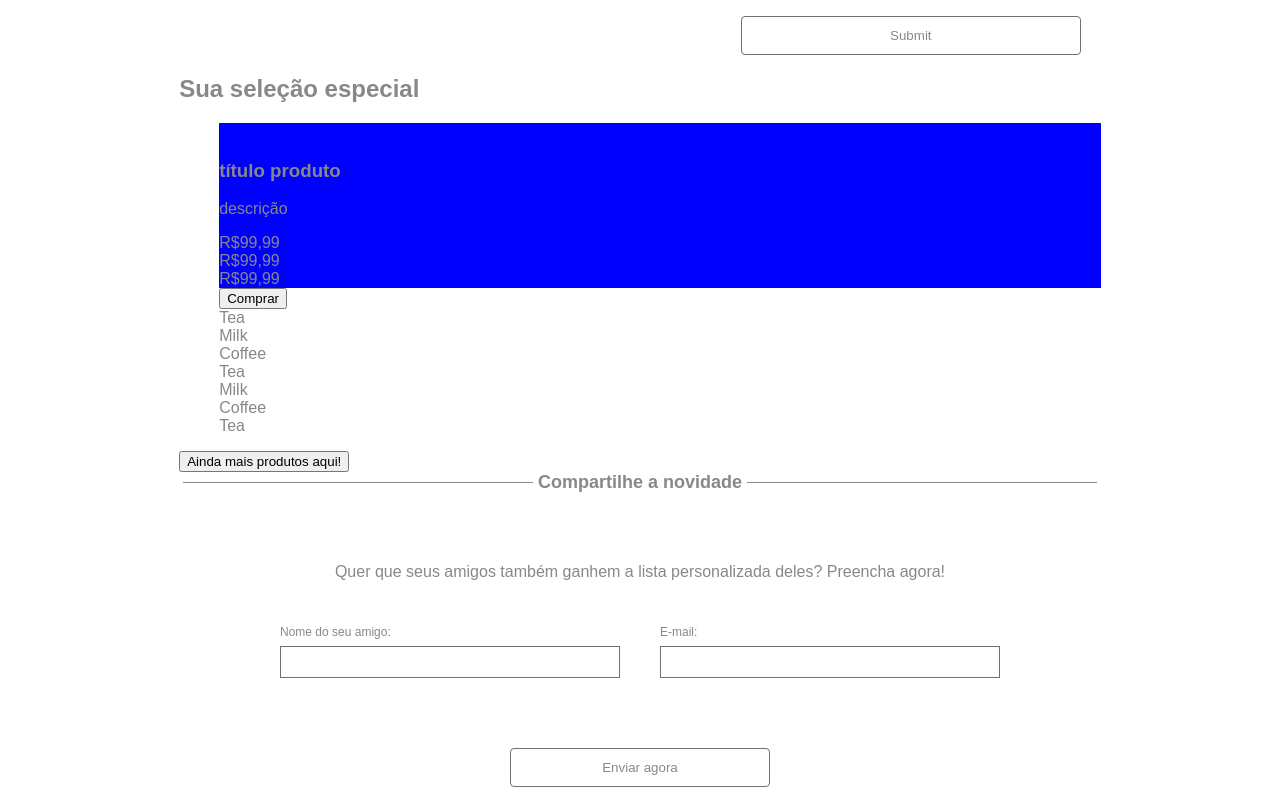
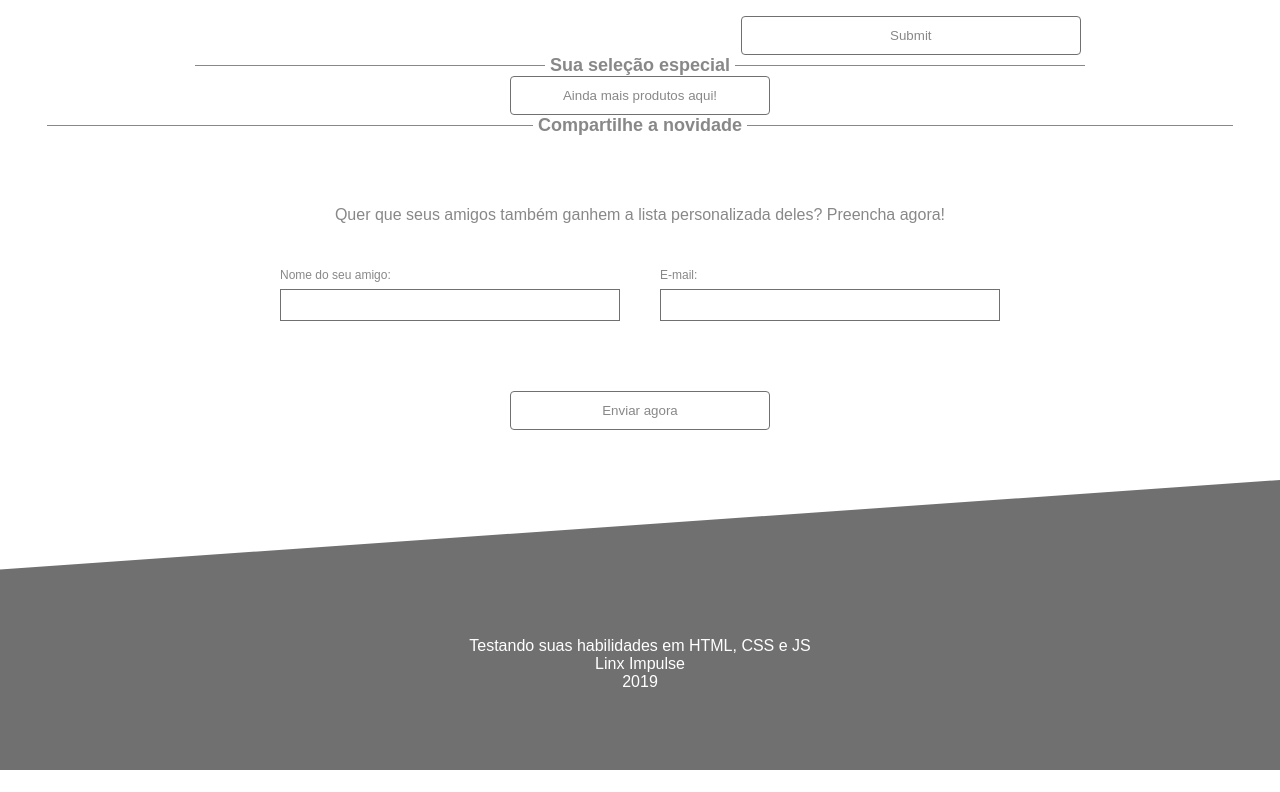
Before and after one commit to joaorsouza/desafio_linx, a plain HTML site: page index.html in a window 1280 px wide. Shown: the part 668-1460 px from the top of the page. After the commit the page ends 1438 px from the top, so only its background shows below. Drawn offline with Linux system fonts and the light colour scheme.

Commit message:
ajustes no css e html

```diff
--- a/css/css.css
+++ b/css/css.css
@@ -6,7 +6,7 @@ body {
 }
 
 .main {
-  margin: 0 14%;
+  margin:0 14%;
 }
 
 .headerBg {
@@ -154,9 +154,6 @@ input[type="radio"] {
   opacity: 1;
 }
 
-
-
-
 .titleBox {
   margin: 0;
   width: 100%;
@@ -165,13 +162,17 @@ input[type="radio"] {
   align-items: center;
 }
 
+.productNav{
+  text-align: center;
+}
+
 .line {
   width: 38%;
   height: 1px;
   background: #888888;
 }
 
-.shareNewsTitle {
+.lineTitle {
   font-size: 18px;
 
   text-align: center;
@@ -200,7 +201,7 @@ input[type="radio"] {
   text-align: center;
 }
 
-.sendBtn {
+.btn {
   width: 260px;
   height: 39px;
   background: #ffffff 0% 0% no-repeat padding-box;
@@ -229,10 +230,16 @@ input[type="radio"] {
   height: 290px;
   position: relative;
   text-align: center;
+  overflow: hidden;
 }
 
 .footerBox {
   padding-top: 157px;
+}
+
+.footerDesc{
+  margin: 0;
+  color: #ffffff;
 }
 
 
--- a/index.html
+++ b/index.html
@@ -91,36 +91,29 @@
         </div>
       </section>
       <section class="productGrid">
-        <h2>Sua seleção especial</h2>
-        <nav>
-          <ul style="list-style-type: none">
-            <li>
-              <div style="background-color: blue">
-                <img src="img/arrow.png" alt="" />
-                <h3>título produto</h3>
-                <p>descrição</p>
-                <div class="price">R$99,99</div>
-                <div class="mainPrice">R$99,99</div>
-                <div class="price">R$99,99</div>
-              </div>
-              <button type="button">Comprar</button>
-            </li>
-            <li>Tea</li>
-            <li>Milk</li>
-            <li>Coffee</li>
-            <li>Tea</li>
-            <li>Milk</li>
-            <li>Coffee</li>
-            <li>Tea</li>
-          </ul>
-          <button type="button">Ainda mais produtos aqui!</button>
+        <div class="titleBox">
+          <div class="line"></div>
+          <h2 class="lineTitle">Sua seleção especial</h2>
+          <div class="line"></div>
+        </div>
+
+          <nav class="productNav">
+           <div>
+
+           </div>
+          <input
+            class="btn"
+            type="submit"
+            value="Ainda mais produtos aqui!"
+          />
+        </div>
         </nav>
       </section>
 
       <section>
         <div class="titleBox">
           <div class="line"></div>
-          <h2 class="shareNewsTitle">Compartilhe a novidade</h2>
+          <h2 class="lineTitle">Compartilhe a novidade</h2>
           <div class="line"></div>
         </div>
 
@@ -140,7 +133,7 @@
         </form>
         <div class="sendBtnBox">
           <input
-            class="sendBtn"
+            class="btn"
             classform="form1"
             type="submit"
             value="Enviar agora"
@@ -151,9 +144,9 @@
       <footer class="footer">
         <div class="footerBg"></div>
         <div class="footerBox">
-          <p>Testando suas habilidades em HTML, CSS e JS</p>
-          <p>Linx Impulse</p>
-          <p>2019</p>
+          <p class="footerDesc">Testando suas habilidades em HTML, CSS e JS</p>
+          <p class="footerDesc">Linx Impulse</p>
+          <p class="footerDesc">2019</p>
         </div>
       </footer>
     </div>
```
